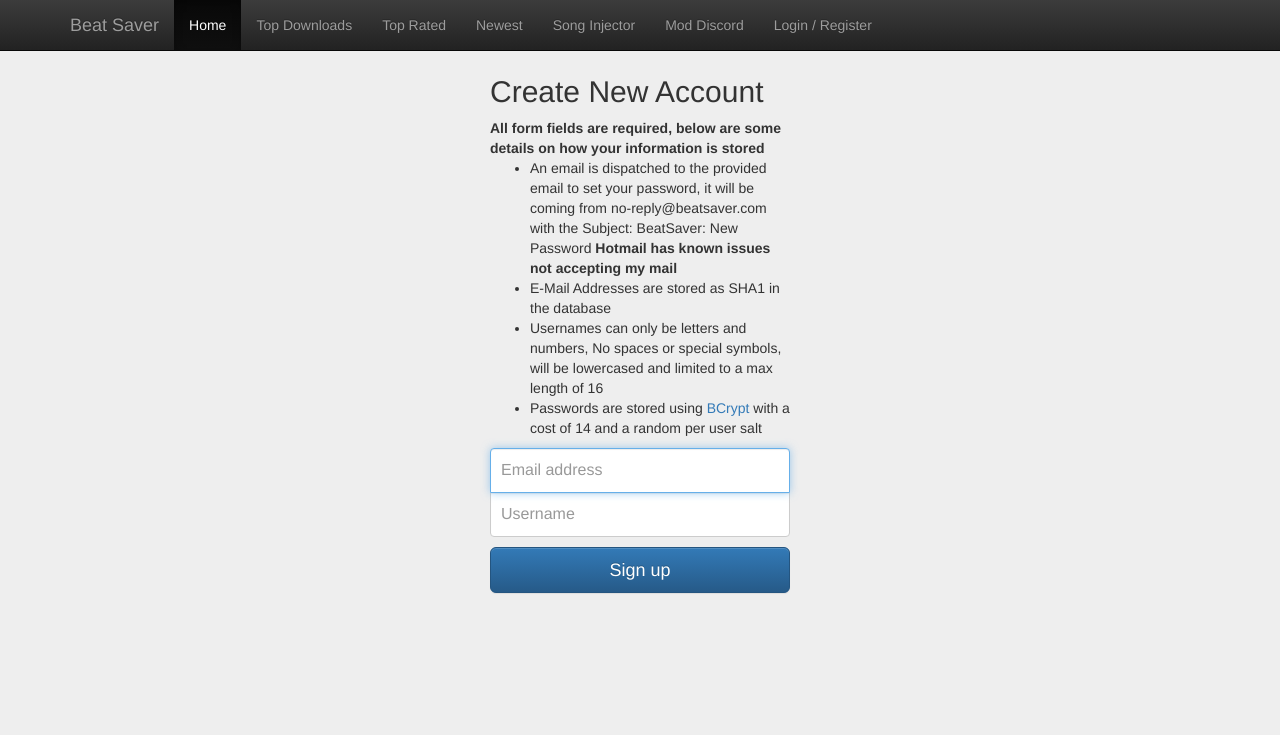
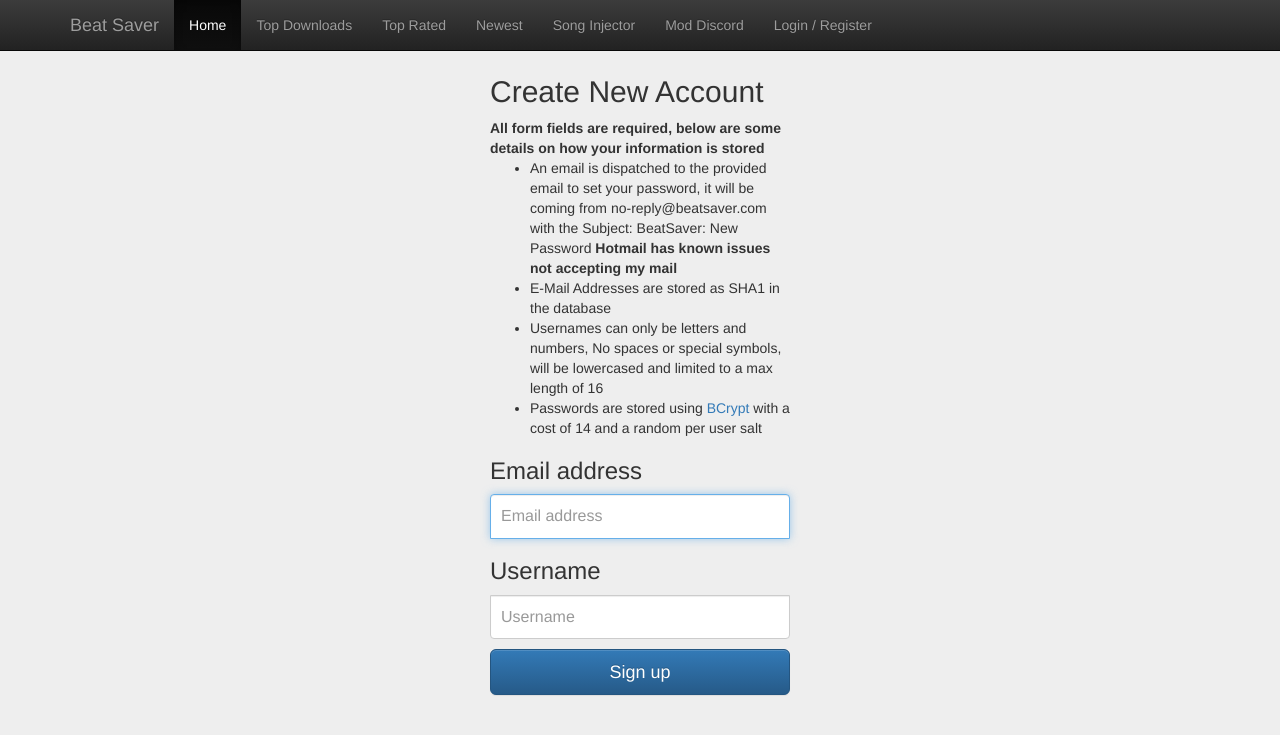
Before and after one commit to NotFam/BeatSaver, a PHP site: page /register.php in a window 1280 px wide. Shown: the top 735 px of the page. Run offline with PHP 8.4, Linux system fonts and the light colour scheme; a stand-in replaces the project's code that opens the database connection; some libraries are stand-ins or nearby versions.

Commit message:
updated register page

```diff
--- a/register.php
+++ b/register.php
@@ -126,9 +126,9 @@
                 <li>Usernames can only be letters and numbers, No spaces or special symbols, will be lowercased and limited to a max length of 16</li>
                 <li>Passwords are stored using <a href="https://en.wikipedia.org/wiki/Bcrypt">BCrypt</a> with a cost of 14 and a random per user salt
         </ul>
-        <label for="inputEmail" class="sr-only">Email address</label>
+        <h3>Email address</h3>
         <input type="email" id="inputEmail" class="form-control" placeholder="Email address" name="email" required autofocus>
-        <label for="inputPassword" class="sr-only">Username</label>
+        <h3>Username</h3>
         <input type="username" id="inputPassword" class="form-control" placeholder="Username" name="username" required>
 	<div class="g-recaptcha" data-sitekey="6LfDxFcUAAAAAISoTxWFoQQURSSCYwXCsSttvWqp"></div>
         <button class="btn btn-lg btn-primary btn-block" type="submit">Sign up</button><br>
--- /dev/null
+++ b/robots.txt
@@ -0,0 +1,2 @@
+User-agent: *
+Disallow: /
```
